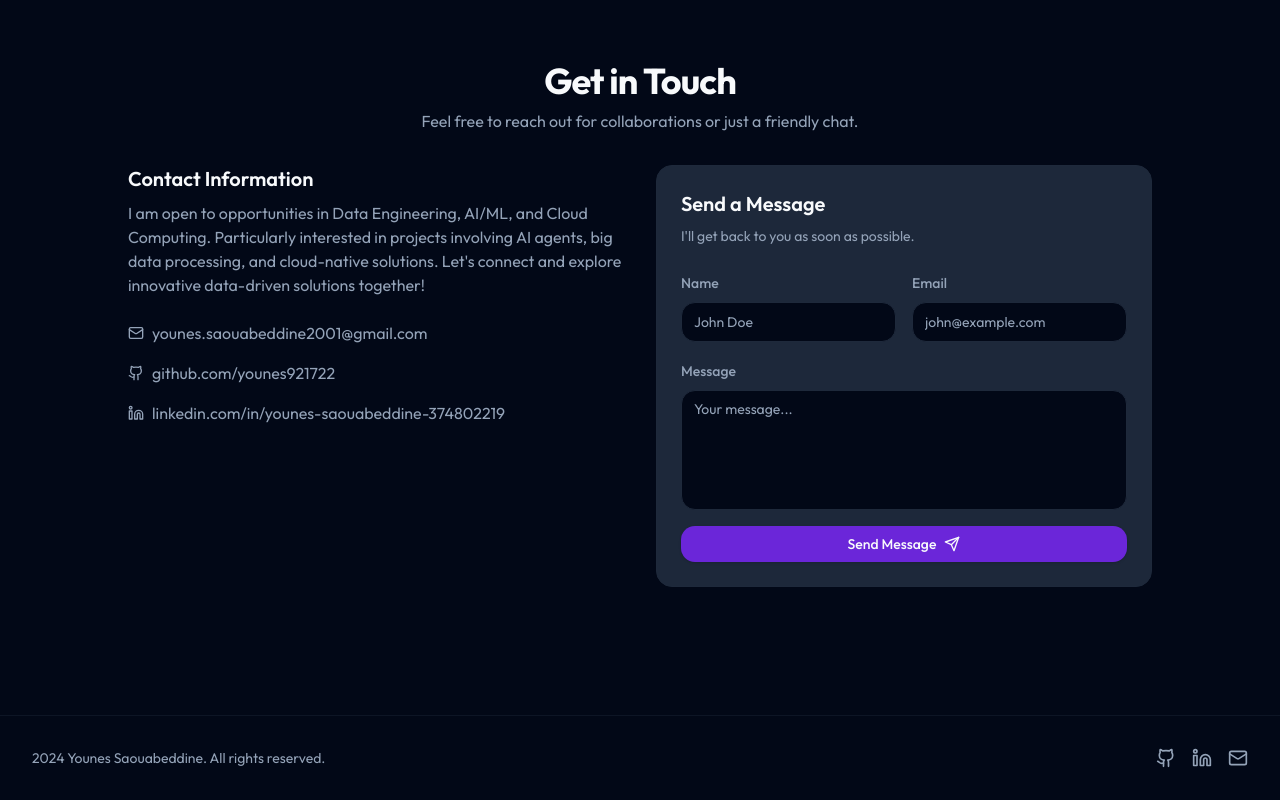
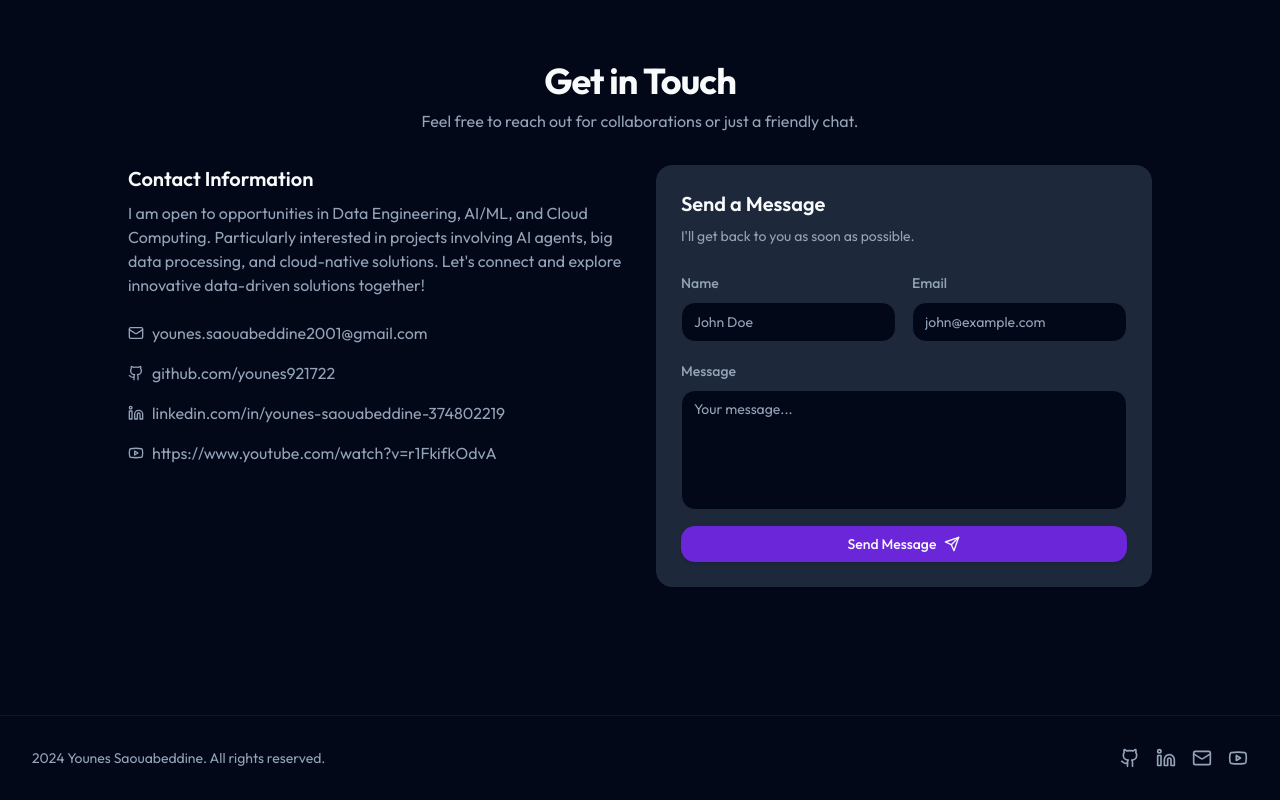
Before and after one commit to younes921722/my-portfolio, a Next.js app: page / in a window 1280 px wide. Shown: the part 6168-6968 px from the top of the page. Built offline with nearby package versions, Linux system fonts and the light colour scheme.

Commit message:
Add youtube link

```diff
--- a/src/components/Footer.tsx
+++ b/src/components/Footer.tsx
@@ -1,6 +1,6 @@
 'use client'
 
-import { Github, Linkedin, Mail } from 'lucide-react'
+import { Youtube,Github, Linkedin, Mail } from 'lucide-react'
 
 const Footer = () => {
   return (
@@ -35,6 +35,15 @@ const Footer = () => {
           >
             <Mail className="h-5 w-5" />
           </a>
+          <a
+            href="https://www.youtube.com/watch?v=r1FkifkOdvA"
+            target="_blank"
+            rel="noopener noreferrer"
+            className="text-muted-foreground transition-colors hover:text-foreground"
+            aria-label="Youtube Channel"
+          >
+            <Youtube className="h-5 w-5" />
+          </a>
         </div>
       </div>
     </footer>
--- a/src/components/sections/Contact.tsx
+++ b/src/components/sections/Contact.tsx
@@ -4,7 +4,7 @@ import { motion } from 'framer-motion'
 import { Button } from '@/components/ui/button'
 import { Input } from '@/components/ui/input'
 import { Textarea } from '@/components/ui/textarea'
-import { Github, Linkedin, Mail, Send } from 'lucide-react'
+import { Youtube, Github, Linkedin, Mail, Send } from 'lucide-react'
 import { useState } from 'react'
 import emailjs from '@emailjs/browser'
 
@@ -110,6 +110,17 @@ const Contact = () => {
                 <Linkedin className="h-4 w-4" />
                 <span>linkedin.com/in/younes-saouabeddine-374802219</span>
               </a>
+              <a
+              href="https://www.youtube.com/watch?v=r1FkifkOdvA"
+              target="_blank"
+              rel="noopener noreferrer"
+              className="inline-flex items-center gap-2 text-muted-foreground hover:text-foreground"
+              aria-label="Youtube Channel"
+              >
+                <Youtube className="h-4 w-4" />
+                <span>https://www.youtube.com/watch?v=r1FkifkOdvA</span>
+            </a>
+
             </div>
           </motion.div>
 
```
